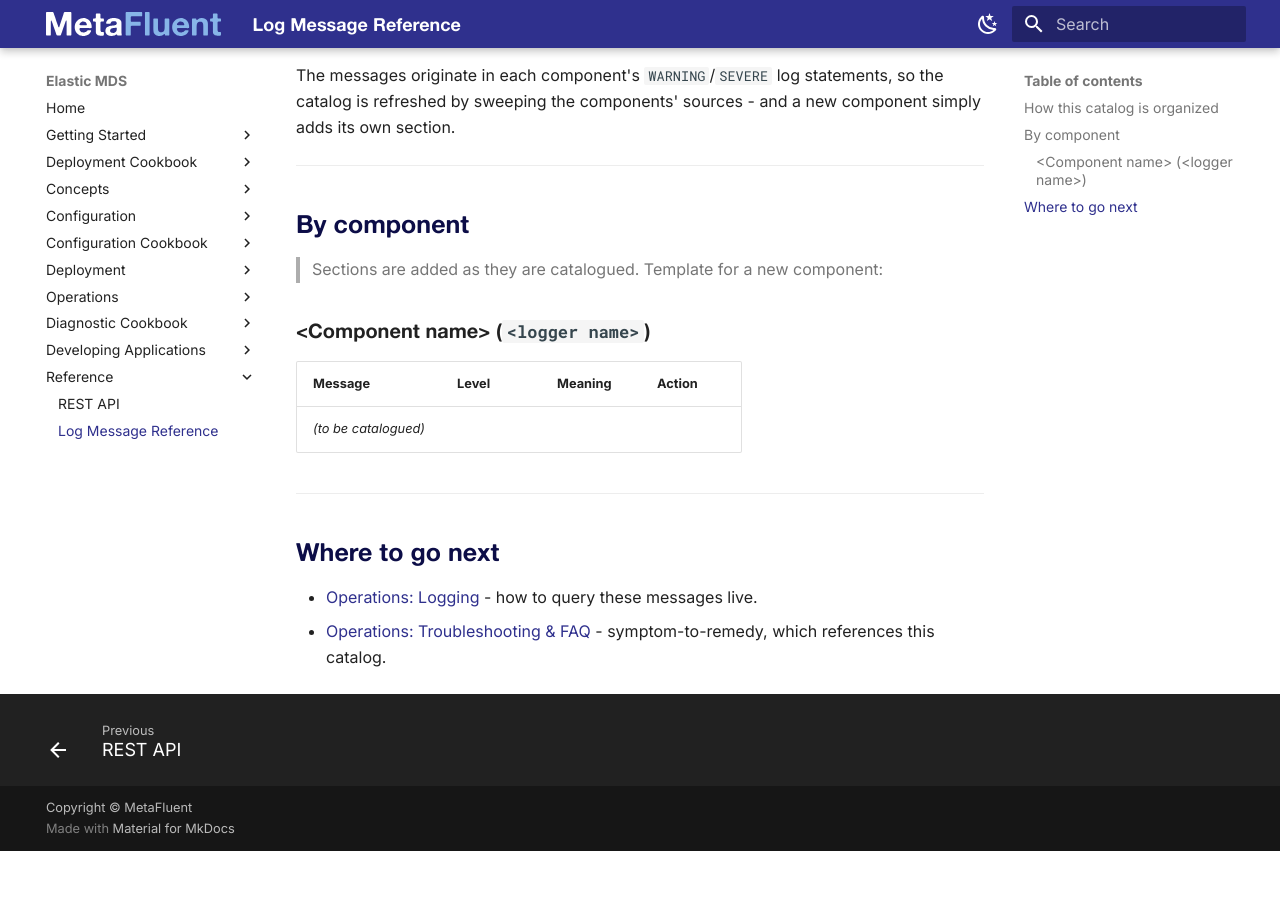
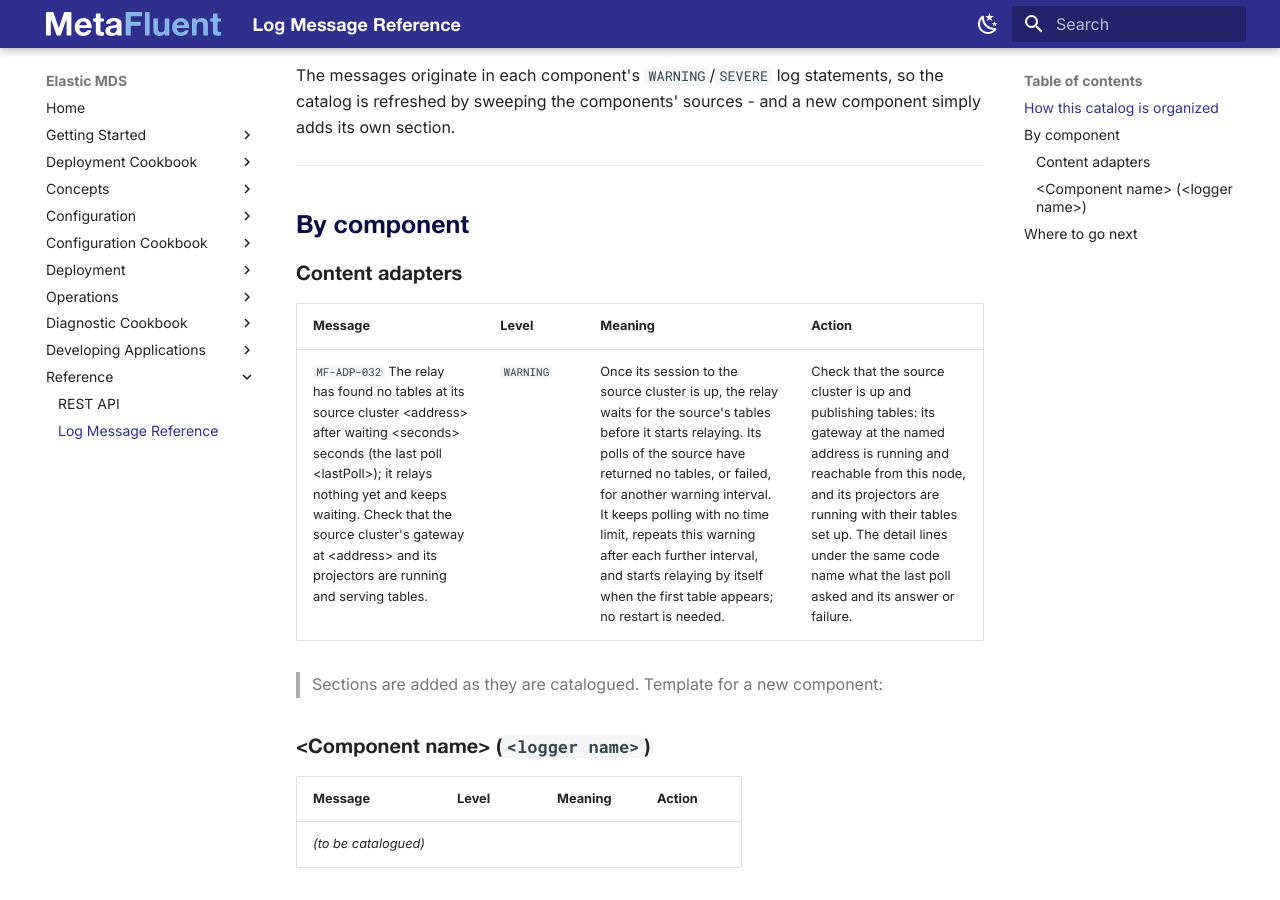
Before and after one commit to MetaFluent/ElasticMDS-docs, an MkDocs documentation site: the page built from docs/Log-Message-Reference.md, in a window 1280 px wide and 900 px high, scrolled down 854 px. Built offline with MkDocs 1.6.1 and Material for MkDocs 9.7.7, drawn with Linux system fonts in a browser that asks for light colours; the version menu is left out; before the commit the page ends 1705 px from its top, so only the background shows below that.

Commit message:
Log Message Reference: MF-ADP-032, the relay keeps waiting for its source's tables (MetaFluent/IssueTracking#843)
https://github.com/MetaFluent/IssueTracking/issues/843

Co-Authored-By: Claude Opus 5.5 <noreply@anthropic.com>
Claude-Session: https://claude.ai/code/session_01E8KNXY3aFuZakTnEVp2gct

```diff
--- a/docs/Log-Message-Reference.md
+++ b/docs/Log-Message-Reference.md
@@ -27,6 +27,12 @@ The messages originate in each component's `WARNING`/`SEVERE` log statements, so
 
 ## By component
 
+### Content adapters
+
+| Message | Level | Meaning | Action |
+|---------|-------|---------|--------|
+| `MF-ADP-032` The relay has found no tables at its source cluster &lt;address&gt; after waiting &lt;seconds&gt; seconds (the last poll &lt;lastPoll&gt;); it relays nothing yet and keeps waiting. Check that the source cluster's gateway at &lt;address&gt; and its projectors are running and serving tables. | `WARNING` | Once its session to the source cluster is up, the relay waits for the source's tables before it starts relaying. Its polls of the source have returned no tables, or failed, for another warning interval. It keeps polling with no time limit, repeats this warning after each further interval, and starts relaying by itself when the first table appears; no restart is needed. | Check that the source cluster is up and publishing tables: its gateway at the named address is running and reachable from this node, and its projectors are running with their tables set up. The detail lines under the same code name what the last poll asked and its answer or failure. |
+
 > Sections are added as they are catalogued. Template for a new component:
 
 ### &lt;Component name&gt; (`<logger name>`)
```
